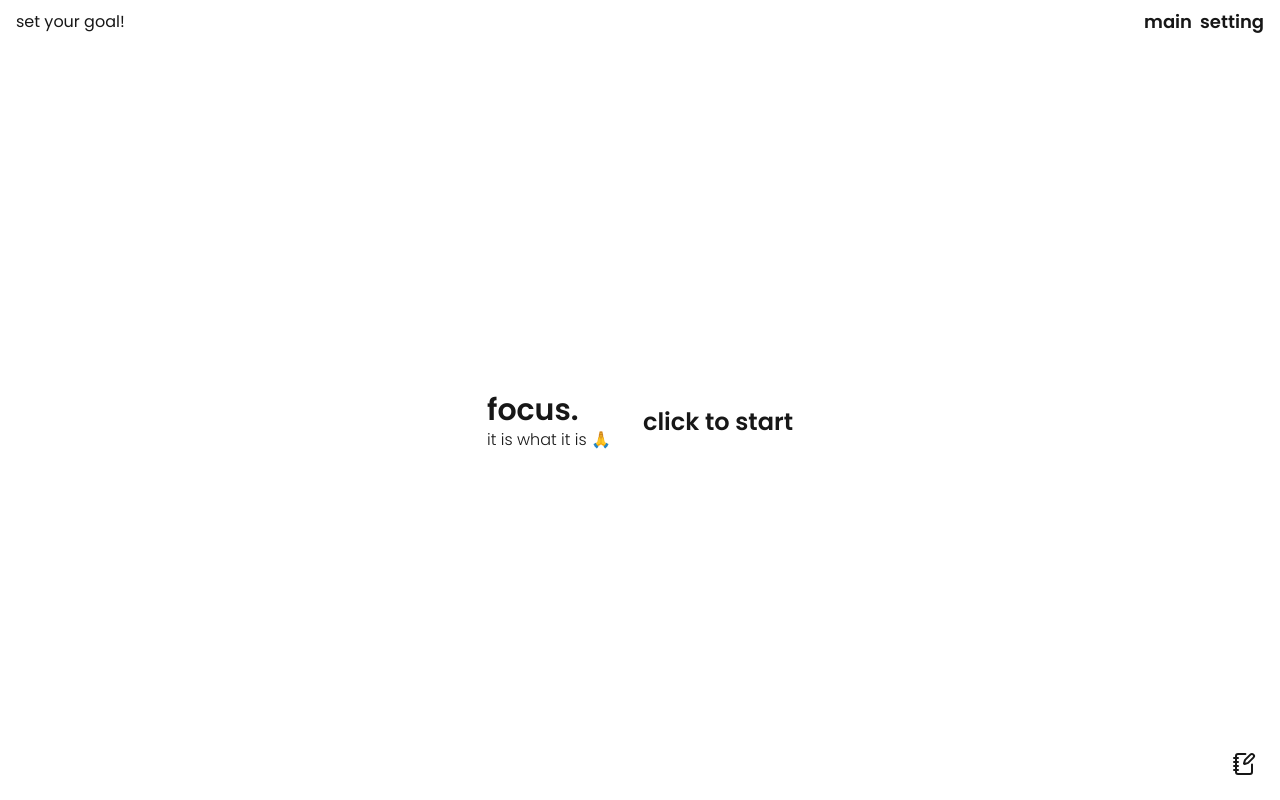
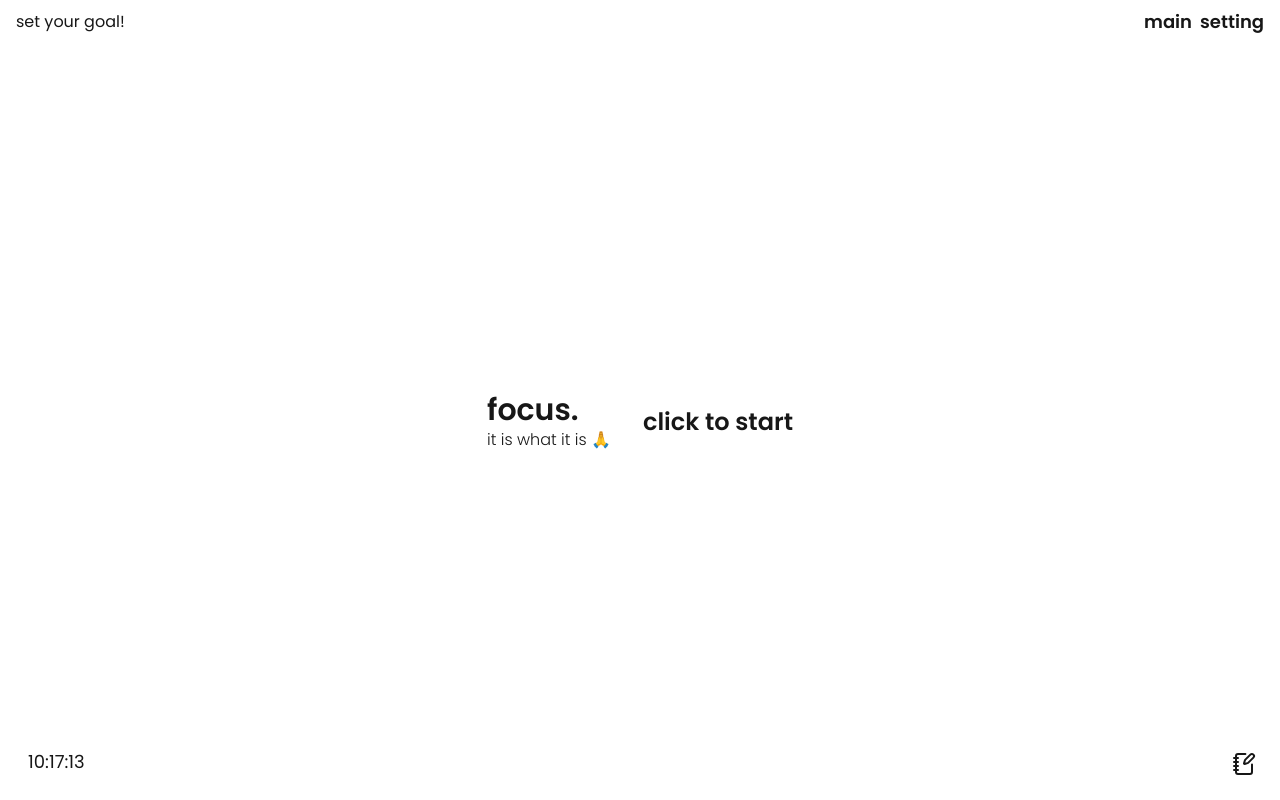
Before and after one commit to rfsyhb/nextlearn-focus, a Next.js app: page / in a window 1280 px wide. Built offline with nearby package versions, Linux system fonts and the light colour scheme.

Commit message:
auto add task (hardcoded), add clock, custom timer hook (global time source)

```diff
--- a/src/app/globals.css
+++ b/src/app/globals.css
@@ -46,3 +46,26 @@ input[type='number'] {
   background-repeat: no-repeat;
   background-position: center;
 }
+
+
+::-webkit-scrollbar {
+  width: 1px;
+  height: 0px;
+}
+
+::-webkit-scrollbar-track {
+  background: transparent;
+}
+
+::-webkit-scrollbar-thumb {
+  background: #8c8c8c;
+  border-radius: 4px;
+  -webkit-border-radius: 4px;
+  -moz-border-radius: 4px;
+  -ms-border-radius: 4px;
+  -o-border-radius: 4px;
+}
+
+::-webkit-scrollbar-thumb:hover {
+  background: #a8a8a8;
+}
--- a/src/app/layout.tsx
+++ b/src/app/layout.tsx
@@ -3,6 +3,7 @@ import { Poppins } from 'next/font/google';
 import './globals.css';
 import Header from '@/components/Header';
 import FloatingToDo from '@/components/FloatingToDo';
+import FloatingClock from '@/components/FloatingClock';
 
 const poppins = Poppins({
   variable: '--font-poppins',
@@ -30,6 +31,7 @@ export default function RootLayout({
       >
         <Header />
         {children}
+        <FloatingClock />
         <FloatingToDo />
       </body>
     </html>
--- /dev/null
+++ b/src/components/FloatingClock.tsx
@@ -0,0 +1,33 @@
+'use client';
+
+import { useEffect, useState } from 'react';
+import { useNow } from '@/hooks/useNow';
+
+export default function FloatingClock() {
+  const now = useNow();
+  const [mounted, setMounted] = useState(false);
+
+  useEffect(() => {
+    setMounted(true);
+  }, []);
+
+  // Hindari mismatch: server/first render tampil placeholder yang stabil
+  if (!mounted) {
+    return (
+      <div className='fixed bottom-4 left-4 z-[9999] px-3 py-2 bg-background/60 rounded-lg text-lg font-sans tabular-nums'>
+        --:--:--
+      </div>
+    );
+  }
+
+  const date = new Date(now);
+  const hours = String(date.getHours()).padStart(2, '0');
+  const minutes = String(date.getMinutes()).padStart(2, '0');
+  const seconds = String(date.getSeconds()).padStart(2, '0');
+
+  return (
+    <div className='fixed bottom-4 left-4 z-[9999] px-3 py-2 bg-background/60 rounded-lg text-lg font-sans tabular-nums'>
+      {hours}:{minutes}:{seconds}
+    </div>
+  );
+}
--- a/src/components/FloatingToDo.tsx
+++ b/src/components/FloatingToDo.tsx
@@ -4,17 +4,19 @@ import { useTaskStore } from '@/stores/useTaskStore';
 import Portal from './Portal';
 import { X, Minimize2, NotebookPen } from 'lucide-react';
 import { useState } from 'react';
+import { useTaskDetector } from '@/hooks/useTaskDetector';
 
 export default function FloatingToDo() {
   const { tasks, addTask, removeTask, toggleTask } = useTaskStore();
   const [newTitle, setNewTitle] = useState('');
   const [isOpen, setIsOpen] = useState(false);
+  useTaskDetector();
 
   return (
     <Portal>
       {isOpen ? (
-        <section className='fixed bottom-4 right-4 z-[9999] px-3 py-2 flex flex-col gap-2 bg-background/60 rounded-lg'>
-          <ul className='flex flex-col'>
+        <section className='fixed bottom-4 right-4 z-[9999] px-3 py-2 flex flex-col gap-2 bg-background/60 rounded-lg max-h-44'>
+          <ul className='flex flex-col overflow-y-auto'>
             {tasks.map((task) => (
               <li
                 key={task.id}
@@ -66,9 +68,14 @@ export default function FloatingToDo() {
       ) : (
         <button
           onClick={() => setIsOpen(true)}
-          className='fixed bottom-4 right-4 z-[9999] p-2 bg-background/60 rounded-full hover:text-red-400'
+          className='fixed bottom-4 right-4 z-[9999] p-2 bg-background/60 rounded-full hover:text-red-400 hover:cursor-pointer'
         >
           <NotebookPen />
+          {tasks.length > 0 && (
+            <span className='absolute top-0 left-0 rounded-full bg-red-700 text-white px-1 text-xs font-bold'>
+              {tasks.length}
+            </span>
+          )}
         </button>
       )}
     </Portal>
--- a/src/components/Header.tsx
+++ b/src/components/Header.tsx
@@ -3,7 +3,8 @@ import { useSettingStore } from '@/stores/useSettingStore';
 import TimerIteration from './TimerIteration';
 import { formatTime } from '@/utils/timer';
 import { useSessionStore } from '@/stores/useSessionStore';
-import { useEffect, useState } from 'react';
+import { useMemo, useState } from 'react';
+import { useNow } from '@/hooks/useNow';
 
 export default function Header() {
   const showSetting = useSettingStore((s) => s.showSetting);
@@ -13,19 +14,13 @@ export default function Header() {
   const [awayDuration, setAwayDuration] = useState('00:00:00');
 
   const isAway = !isRunning;
-
-  useEffect(() => {
-    if (!isAway) return; // early return if not away
-
-    const interval = setInterval(() => {
-      if (lastCompleted) {
-        const elapsed = Date.now() - lastCompleted;
-        setAwayDuration(formatTime(elapsed));
-      }
-    }, 1000);
-
-    return () => clearInterval(interval);
-  }, [isAway, lastCompleted]);
+  const now = useNow();
+  useMemo(() => {
+    if (isAway && lastCompleted !== 0) {
+      const diff = now - lastCompleted;
+      setAwayDuration(formatTime(diff));
+    }
+  }, [isAway, lastCompleted, now]);
 
   return (
     <header className='flex items-center justify-between font-sans px-4 py-2'>
--- /dev/null
+++ b/src/hooks/useNow.ts
@@ -0,0 +1,30 @@
+import { useSyncExternalStore } from 'react';
+
+let interval: number | null = null;
+let now = Date.now();
+const listeners = new Set<() => void>();
+
+function subscribe(cb: () => void) {
+  listeners.add(cb);
+  if (interval === null) {
+    interval = window.setInterval(() => {
+      now = Date.now(); // update cache
+      listeners.forEach((fn) => fn());
+    }, 1000);
+  }
+  return () => {
+    listeners.delete(cb);
+    if (!listeners.size && interval !== null) {
+      clearInterval(interval);
+      interval = null;
+    }
+  };
+}
+
+function getSnapshot() {
+  return now;
+}
+
+export function useNow() {
+  return useSyncExternalStore(subscribe, getSnapshot, getSnapshot);
+}
--- /dev/null
+++ b/src/hooks/useTaskDetector.ts
@@ -0,0 +1,62 @@
+import { useEffect, useRef } from 'react';
+import { useTaskStore } from '@/stores/useTaskStore';
+import { useSessionStore } from '@/stores/useSessionStore';
+
+type MandatoryTask = {
+  title: string;
+  hour: number;
+  minute: number;
+};
+
+const mandatoryTasks: MandatoryTask[] = [
+  { title: '04:10 - Subuh', hour: 4, minute: 10 },
+  { title: '08:00 - Lock In', hour: 8, minute: 0 },
+  { title: '11:00 - Lunch Break', hour: 11, minute: 0 },
+  { title: '11:40 - Dzuhur & Break', hour: 11, minute: 40 },
+  { title: '14:00 - Lock In', hour: 14, minute: 0 },
+  { title: '15:00 - Ashar', hour: 15, minute: 0 },
+  { title: '17:50 - Maghrib & Dinner', hour: 17, minute: 50 },
+  { title: '19:00 - Isya', hour: 19, minute: 0 },
+  { title: '21:00 - Journaling', hour: 21, minute: 0 },
+];
+
+export function useTaskDetector() {
+  const addTask = useTaskStore((s) => s.addTask);
+
+  const hasMandatoryCreated = useSessionStore((s) => s.hasMandatoryCreated);
+  const markMandatoryCreated = useSessionStore((s) => s.markMandatoryCreated);
+
+  const timersRef = useRef<number[]>([]);
+
+  useEffect(() => {
+    const nowMs = Date.now();
+
+    for (const task of mandatoryTasks) {
+      // target hari ini pada jam:menit task
+      const target = new Date();
+      target.setHours(task.hour, task.minute, 0, 0);
+      const targetMs = target.getTime();
+
+      // tujuan kamu: user buka jam 11 => task jam 10 dilewati
+      if (targetMs <= nowMs) continue;
+
+      // sudah pernah dibuat hari ini => skip
+      if (hasMandatoryCreated(task.title)) continue;
+
+      const timer = window.setTimeout(() => {
+        // guard lagi untuk jaga-jaga (refresh / strict mode)
+        if (hasMandatoryCreated(task.title)) return;
+
+        addTask(task.title);
+        markMandatoryCreated(task.title);
+      }, targetMs - nowMs);
+
+      timersRef.current.push(timer);
+    }
+
+    return () => {
+      for (const t of timersRef.current) clearTimeout(t);
+      timersRef.current = [];
+    };
+  }, [addTask, hasMandatoryCreated, markMandatoryCreated]);
+}
--- a/src/stores/useSessionStore.ts
+++ b/src/stores/useSessionStore.ts
@@ -8,6 +8,11 @@ interface SessionState {
   lastReset: string; // YYYY-MM-DD
   lastCompleted: number; // last completed date in milliseconds
   isRunning: boolean; // is the timer running
+
+  createdMandatory: Record<string, true>;
+  markMandatoryCreated: (title: string) => void;
+  hasMandatoryCreated: (title: string) => boolean;
+
   setCount: (n: number) => void; // Set the count and reset completed
   setDurationMS: (n: number) => void; // Set the duration in milliseconds
   completeNext: () => void; // Mark the next task as completed
@@ -28,6 +33,13 @@ export const useSessionStore = create<SessionState>()(
       lastReset: new Date().toISOString().slice(0, 10), // e.g. '2025-05-19'
       lastCompleted: 0, // last completed date in milliseconds
       isRunning: false,
+
+      createdMandatory: {},
+      markMandatoryCreated: (title) =>
+        set((s) => ({
+          createdMandatory: { ...s.createdMandatory, [title]: true },
+        })),
+      hasMandatoryCreated: (title) => !!get().createdMandatory[title],
 
       // actions
       setCount: (n) =>
@@ -81,6 +93,7 @@ export const useSessionStore = create<SessionState>()(
         if (state.lastReset !== today) {
           state.completed = Array(state.count).fill(false); // reset completed array
           state.lastReset = today; // update last reset date
+          state.createdMandatory = {}; // reset createdMandatory
         }
       },
     },
```
